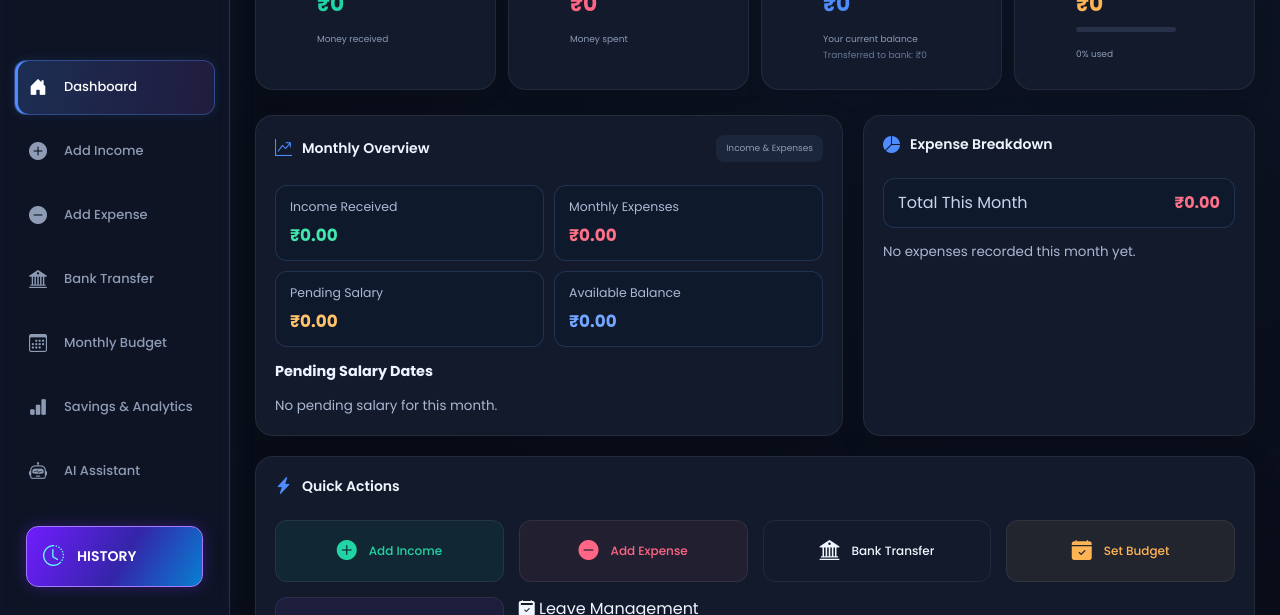
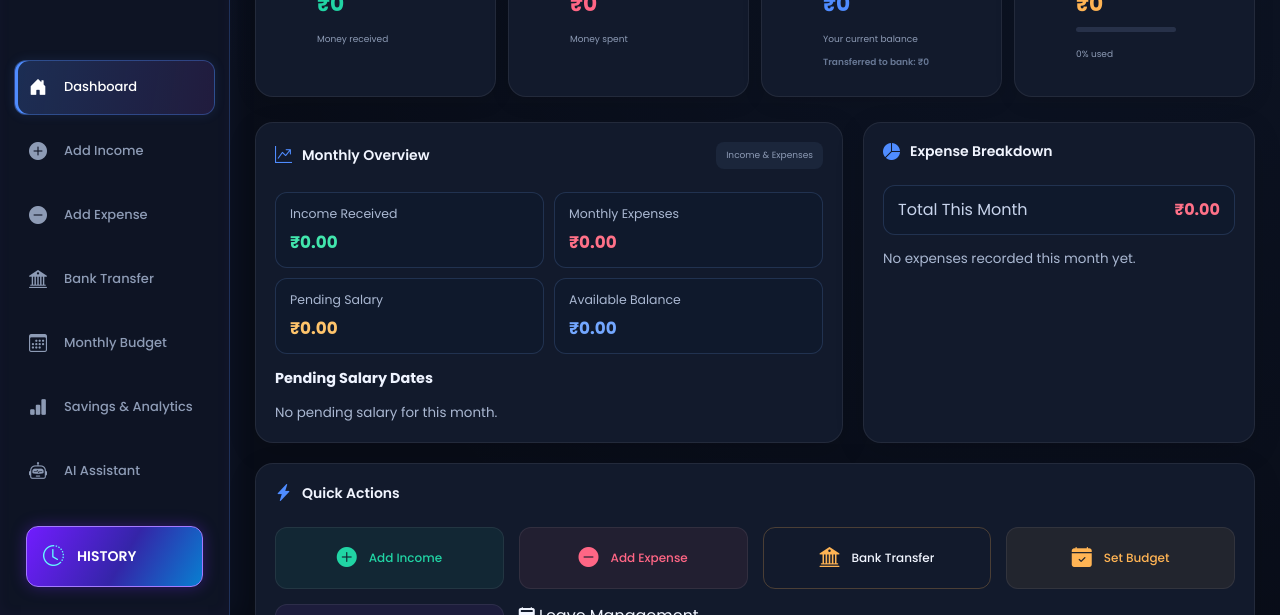
Before and after one commit to Manoj-fs-dev/My-Money-Tracker, a plain HTML site: page index.html in a window 1280 px wide. Shown: the part 185-800 px from the top of the page. Drawn offline with nearby package versions, Linux system fonts and the light colour scheme; no server answers.

Commit message:
Update style.css

```diff
--- a/style.css
+++ b/style.css
@@ -3070,3 +3070,28 @@ select:-webkit-autofill {
     }
 
 }
+/* ========================================
+   BANK TRANSFER ADD-ON
+======================================== */
+.transfer-summary {
+    display: block;
+    margin-top: 7px;
+    color: var(--orange);
+    font-size: 10px;
+    font-weight: 600;
+    line-height: 1.5;
+}
+
+.action-transfer {
+    border-color: rgba(255, 180, 84, 0.24);
+}
+
+.action-transfer i,
+.transfer-submit i {
+    color: var(--orange);
+}
+
+.transfer-submit:disabled {
+    opacity: 0.65;
+    cursor: not-allowed;
+}
```
